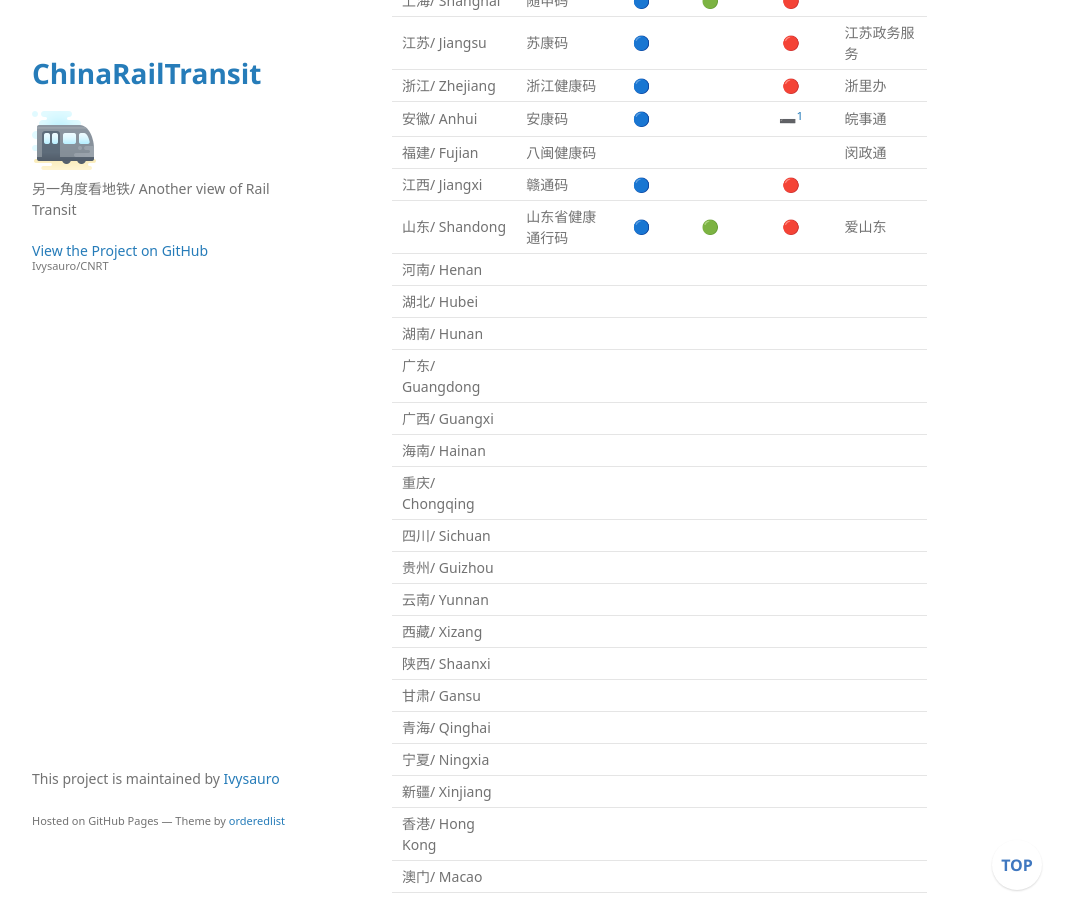
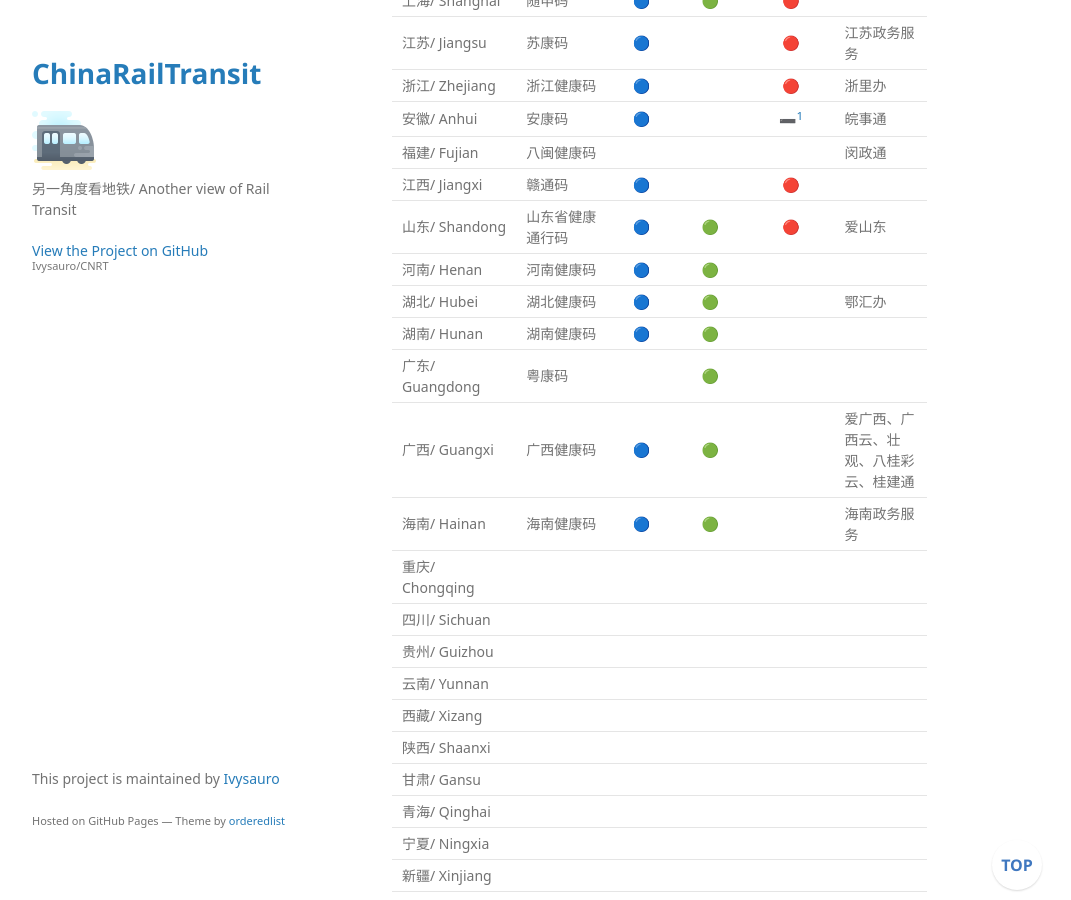
Before and after one commit to Ivysauro/CNRT, a Jekyll site: the page built from data/Health QR.md, in a window 1280 px wide and 900 px high, scrolled down 823 px. Shown: the whole window, without its empty margins (178-1249 px from the left). Built offline with Jekyll 4.4.1, drawn with Linux system fonts in a browser that asks for light colours; some web fonts are replaced; our own code applies the rules of GitHub Pages for plain Markdown files; a script that is not in the unit is left out.

Commit message:
🍊更新中南地区数据

```diff
--- a/data/Health QR.md
+++ b/data/Health QR.md
@@ -28,12 +28,12 @@
 | 福建/ Fujian | 八闽健康码 | | | | 闵政通 |
 | 江西/ Jiangxi | 赣通码 | 🔵 | | 🔴 | |
 | 山东/ Shandong | 山东省健康通行码 | 🔵 | 🟢 | 🔴 | 爱山东 |
-| 河南/ Henan |
-| 湖北/ Hubei |
-| 湖南/ Hunan |
-| 广东/ Guangdong |
-| 广西/ Guangxi |
-| 海南/ Hainan |
+| 河南/ Henan | 河南健康码 | 🔵 | 🟢 | | |
+| 湖北/ Hubei | 湖北健康码 | 🔵 | 🟢 | | 鄂汇办 |
+| 湖南/ Hunan | 湖南健康码 | 🔵 | 🟢 | | |
+| 广东/ Guangdong | 粤康码 | | 🟢 | | |
+| 广西/ Guangxi | 广西健康码 | 🔵 | 🟢 | | 爱广西、广西云、壮观、八桂彩云、桂建通 |
+| 海南/ Hainan | 海南健康码 | 🔵 | 🟢 | | 海南政务服务 |
 | 重庆/ Chongqing |
 | 四川/ Sichuan |
 | 贵州/ Guizhou |
```
